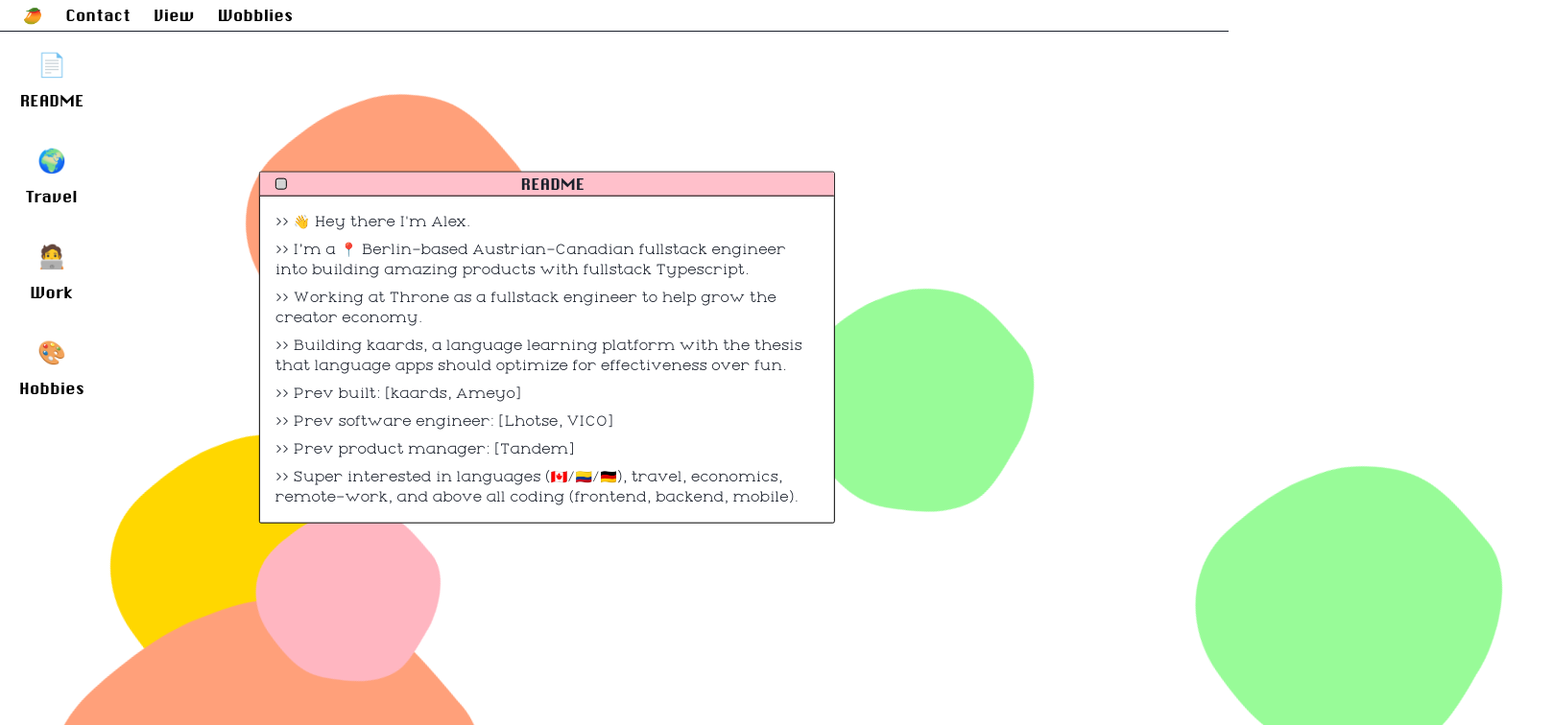
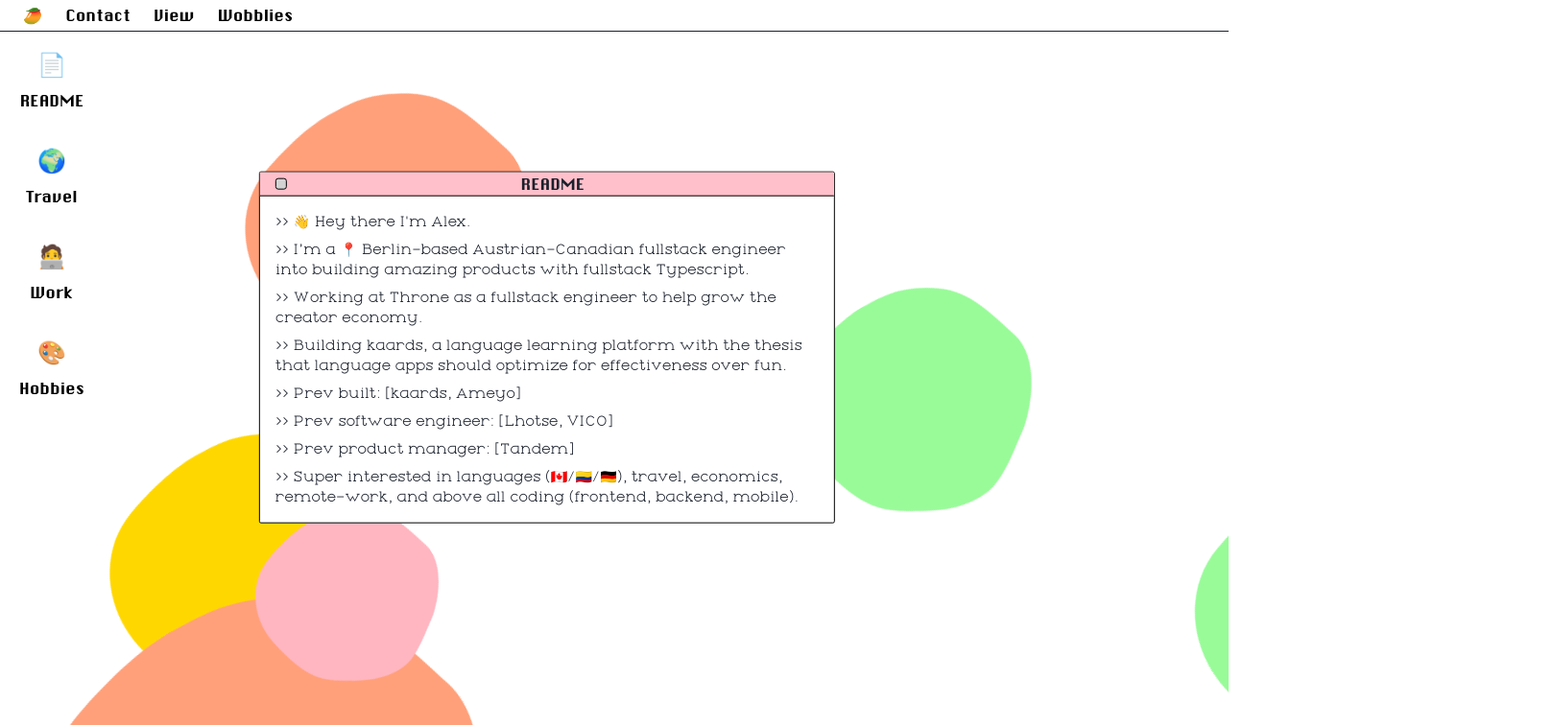
Before and after one commit to AlexCyphus/alexcyphus, a Next.js app: page / in a window 1280 px wide. Shown: the top 756 px of the page at 96% size, 1618 px wide, since content can reach past the window. Built offline with nearby package versions, Linux system fonts and the light colour scheme.

Commit message:
Update Desktop.tsx

```diff
--- a/app/_components/Desktop/Desktop.tsx
+++ b/app/_components/Desktop/Desktop.tsx
@@ -63,6 +63,7 @@
       w="100%"
       maxHeight={"calc(100vh - 33px)"}
       overflow={"clip"}
+      position={"relative"}
     >
       {typeof window !== "undefined" && (
         <>
```
